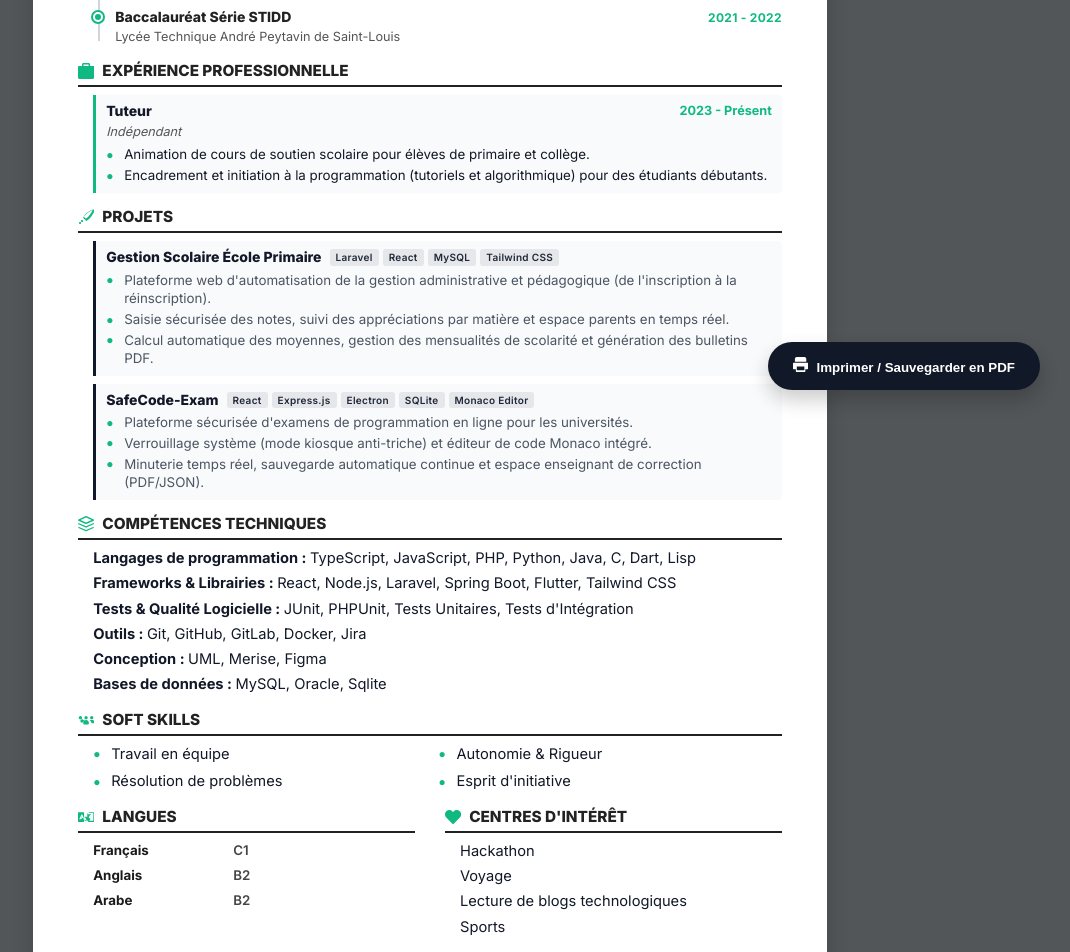
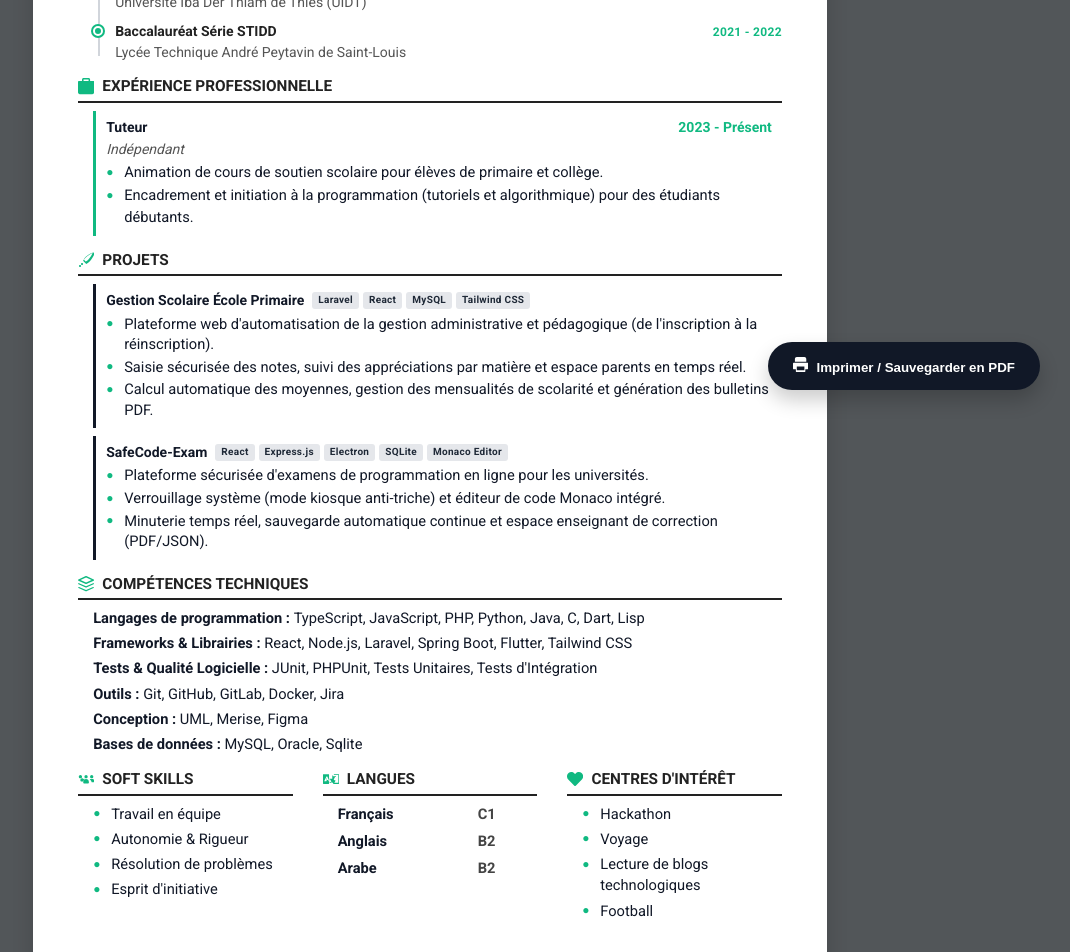
Before and after one commit to sow-aliou/Mon-CV, a React (Vite) app: page / in a window 1280 px wide. Shown: the part 380-1332 px from the top of the page, without its empty margins (210-1280 px from the left). Built offline with nearby package versions, Linux system fonts and the light colour scheme.

Commit message:
style: uniformise tailles police, supprime fonds cartes, réorganise pied de page et corrige bug sélection PDF

```diff
--- a/src/App.css
+++ b/src/App.css
@@ -1,4 +1,4 @@
-@import url('https://fonts.googleapis.com/css2?family=Inter:wght@300;400;500;600;700;800&display=swap');
+@import url('https://fonts.googleapis.com/css2?family=Roboto:wght@300;400;500;700;900&display=swap');
 
 * {
   box-sizing: border-box;
@@ -7,7 +7,7 @@
 }
 
 body {
-  font-family: 'Inter', Arial, sans-serif;
+  font-family: 'Roboto', Arial, sans-serif;
   background: #525659;
   color: #1a1a1a;
   overflow-x: hidden;
@@ -21,7 +21,8 @@ body {
   margin: 20px auto;
   padding: 30px 45px;
   box-shadow: 0 5px 20px rgba(0, 0, 0, 0.15);
-  font-size: 10pt;
+  font-size: 11pt;
+  color: #111827;
   line-height: 1.45;
   text-align: left;
 }
@@ -33,7 +34,7 @@ body {
 
 .cv-header h1 {
   font-size: 20pt;
-  font-weight: 800;
+  font-weight: 700;
   letter-spacing: 2px;
   color: #111827;
   margin-bottom: 3px;
@@ -93,14 +94,14 @@ body {
   margin-bottom: 13px;
 }
 
-.cv-section-row {
+.cv-footer-row {
   display: grid;
-  grid-template-columns: 1fr 1fr;
+  grid-template-columns: 1fr 1fr 1fr;
   gap: 30px;
   margin-bottom: 13px;
 }
 
-.cv-section-row .cv-section {
+.cv-footer-row .cv-section {
   margin-bottom: 0;
 }
 
@@ -109,7 +110,7 @@ body {
   align-items: center;
   gap: 8px;
   font-size: 11.5pt;
-  font-weight: 800;
+  font-weight: 700;
   color: #222;
   text-transform: uppercase;
   border-bottom: 2px solid #222;
@@ -184,19 +185,16 @@ body {
 
 .timeline-degree {
   font-size: 10.5pt;
-  font-weight: 800;
+  font-weight: 700;
   color: #222;
 }
 
 .timeline-school {
-  font-size: 9.5pt;
+  font-size: 10.5pt;
   color: #555;
 }
 
 .objective {
-  font-style: italic;
-  font-size: 9.5pt;
-  color: #444;
   text-align: justify;
 }
 
@@ -214,17 +212,17 @@ body {
 
 .cv-item-header strong {
   color: #222;
-  font-weight: 800;
+  font-weight: 700;
 }
 
 .cv-item-header span {
   font-weight: 700;
-  font-size: 9.5pt;
+  font-size: 10.5pt;
   color: #444;
 }
 
 .cv-item-sub {
-  font-size: 9.5pt;
+  font-size: 10.5pt;
   color: #555;
   margin-bottom: 4px;
 }
@@ -237,7 +235,6 @@ body {
 
 .experience-card {
   border-left: 3px solid #10b981;
-  background: #f9fafb;
   padding: 6px 10px;
   border-radius: 0 4px 4px 0;
 }
@@ -254,7 +251,7 @@ body {
   flex: 1;
   min-width: 0;
   font-size: 10.5pt;
-  font-weight: 800;
+  font-weight: 700;
   color: #111827;
 }
 
@@ -264,12 +261,12 @@ body {
   text-align: right;
   white-space: nowrap;
   font-weight: 700;
-  font-size: 9.5pt;
+  font-size: 10.5pt;
   color: #10b981;
 }
 
 .experience-company {
-  font-size: 9.5pt;
+  font-size: 10.5pt;
   color: #555;
   margin-bottom: 3px;
 }
@@ -277,8 +274,6 @@ body {
 .experience-description {
   list-style-type: none;
   padding-left: 18px;
-  font-size: 10pt;
-  color: #111827;
 }
 
 .experience-description li {
@@ -298,8 +293,6 @@ body {
 .cv-bullets {
   list-style-type: none;
   padding-left: 18px;
-  font-size: 11pt;
-  color: #111827;
 }
 
 .cv-bullets li {
@@ -316,11 +309,28 @@ body {
   top: 2px;
 }
 
+.cv-circle-bullets {
+  list-style-type: none;
+  padding-left: 18px;
+}
+
+.cv-circle-bullets li {
+  position: relative;
+  margin-bottom: 4px;
+}
+
+.cv-circle-bullets li::before {
+  content: "●";
+  color: #10b981;
+  position: absolute;
+  left: -18px;
+  font-size: 9pt;
+  top: 1.5px;
+}
+
 .cv-no-bullet {
   list-style-type: none;
   padding-left: 0;
-  font-size: 11pt;
-  color: #111827;
 }
 
 .cv-no-bullet li {
@@ -335,7 +345,6 @@ body {
 
 .project-card {
   border-left: 3px solid #111827;
-  background: #f9fafb;
   padding: 6px 10px;
   border-radius: 0 4px 4px 0;
 }
@@ -359,7 +368,7 @@ body {
   background: #e5e7eb;
   color: #1f2937;
   font-size: 7.5pt;
-  font-weight: 600;
+  font-weight: 700;
   padding: 1px 6px;
   border-radius: 3px;
   letter-spacing: 0.3px;
@@ -369,14 +378,12 @@ body {
 .project-name {
   font-size: 10.5pt;
   color: #111827;
-  font-weight: 800;
+  font-weight: 700;
 }
 
 .project-description-list {
   list-style-type: none;
   padding-left: 18px;
-  font-size: 10pt;
-  color: #4b5563;
   margin-top: 3px;
   line-height: 1.4;
 }
@@ -411,7 +418,7 @@ body {
 .skill-card-title {
   display: block;
   font-size: 10pt;
-  font-weight: 800;
+  font-weight: 700;
   color: #111827;
   margin-bottom: 3px;
 }
@@ -459,7 +466,7 @@ body {
 }
 
 .language-level {
-  font-weight: 600;
+  font-weight: 700;
   color: #444;
 }
 
@@ -541,6 +548,11 @@ body {
     padding: 24px 18px;
     box-shadow: none;
     font-size: 10.5pt;
+  }
+
+  .cv-footer-row {
+    grid-template-columns: 1fr;
+    gap: 15px;
   }
 
   .cv-header {
--- a/src/App.jsx
+++ b/src/App.jsx
@@ -13,7 +13,8 @@ import {
   FaEnvelope,
   FaMapMarkerAlt,
   FaGithub,
-  FaLinkedin
+  FaLinkedin,
+  FaGlobe
 } from './components/Icons'
 import {
   education,
@@ -48,10 +49,10 @@ function App() {
   const contactItems = leftColumnSections.find(s => s.title === 'CONTACT')?.items || [];
   const languesItems = leftColumnSections.find(s => s.title === 'LANGUES')?.items || [];
 
-  // Icons matching each contact item in order: Phone, Email, Address, GitHub, LinkedIn
-  const contactIcons = [FaPhone, FaEnvelope, FaMapMarkerAlt, FaGithub, FaLinkedin];
+  // Icons matching each contact item in order: Phone, Email, Address, GitHub, LinkedIn, Portfolio
+  const contactIcons = [FaPhone, FaEnvelope, FaMapMarkerAlt, FaGithub, FaLinkedin, FaGlobe];
 
-  // Arrange contacts: Phone, Email, Address on row 1; GitHub, LinkedIn on row 2
+  // Arrange contacts: Phone, Email, Address on row 1; GitHub, LinkedIn, Portfolio on row 2
   const row1 = contactItems.slice(0, 3);
   const row2 = contactItems.slice(3);
   const row1Icons = contactIcons.slice(0, 3);
@@ -178,16 +179,16 @@ function App() {
           </ul>
         </section>
 
+        <div className="cv-footer-row">
           <section className="cv-section">
             <h2><FaUsers className="section-icon" /> SOFT SKILLS</h2>
-          <ul className="soft-skills-grid">
+            <ul className="cv-circle-bullets">
                {softSkills.map((skill, index) => (
                   <li key={index}>{skill}</li>
                ))}
             </ul>
           </section>
 
-        <div className="cv-section-row">
           <section className="cv-section">
             <h2><FaLanguage className="section-icon" /> LANGUES</h2>
             <div className="languages-list">
@@ -205,7 +206,7 @@ function App() {
 
           <section className="cv-section">
             <h2><FaHeart className="section-icon" /> CENTRES D'INTÉRÊT</h2>
-            <ul className="cv-no-bullet">
+            <ul className="cv-circle-bullets">
               {hobbies.map((hobby, index) => (
                 <li key={index}>{hobby}</li>
               ))}
--- a/src/components/Icons.jsx
+++ b/src/components/Icons.jsx
@@ -97,3 +97,10 @@ export const FaPrint = (props) => (
     <path d="M128 0C92.7 0 64 28.7 64 64v96h384V64c0-35.3-28.7-64-64-64H128zM32 192c-17.7 0-32 14.3-32 32v160c0 17.7 14.3 32 32 32h64v64c0 17.7 14.3 32 32 32h256c17.7 0 32-14.3 32-32v-64h64c17.7 0 32-14.3 32-32V224c0-17.7-14.3-32-32-32H32zm352 256H128V320h256v128z"/>
   </svg>
 );
+
+// Globe / Website (Portfolio)
+export const FaGlobe = (props) => (
+  <svg stroke="currentColor" fill="currentColor" strokeWidth="0" viewBox="0 0 496 512" height="1em" width="1em" {...props}>
+    <path d="M248 8C111 8 0 119 0 256s111 248 248 248 248-111 248-248S385 8 248 8zm0 384c-75 0-136-61-136-136s61-136 136-136 136 61 136 136-61 136-136 136z"/>
+  </svg>
+);
--- a/src/data/contact.js
+++ b/src/data/contact.js
@@ -7,6 +7,7 @@ export const leftColumnSections = [
       { label: 'Thiès, Sénégal' },
       { label: 'github.com/sow-aliou', href: 'https://github.com/sow-aliou' },
       { label: 'linkedin.com/in/aliou-sow-9a8a233a7', href: 'https://www.linkedin.com/in/aliou-sow-9a8a233a7' },
+      { label: 'portfolio-aliou-sow.vercel.app', href: 'https://portfolio-aliou-sow.vercel.app/' },
     ],
   },
   {
--- a/src/data/hobbies.js
+++ b/src/data/hobbies.js
@@ -2,5 +2,5 @@ export const hobbies = [
   'Hackathon',
   'Voyage',
   'Lecture de blogs technologiques',
-  'Sports',
+  'Football',
 ]
```
Lines whose indentation alone changed are shown as unchanged.
